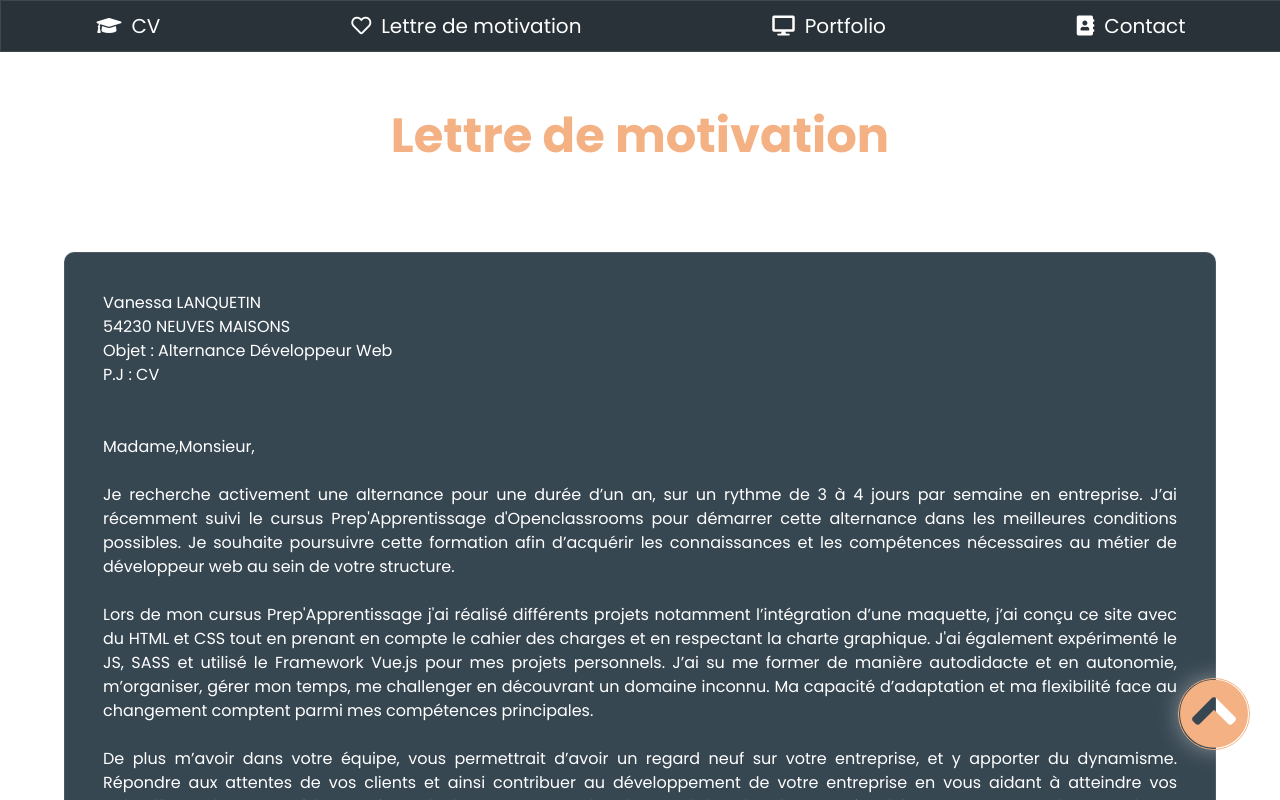
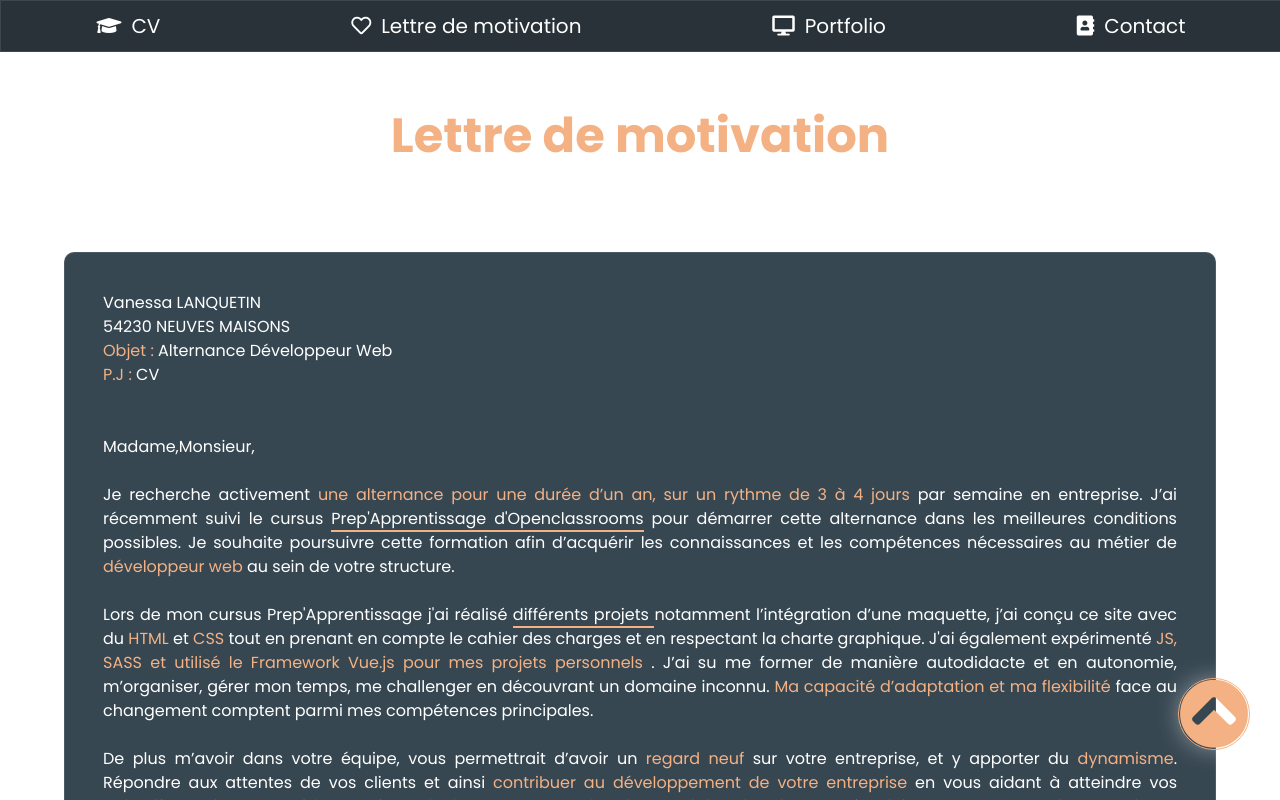
Before and after one commit to vanessa-lanquetin/vanessalanquetin.fr, a Vue app: page /letter in a window 1280 px wide. Shown: the top 800 px of the page. Built offline with nearby package versions, Linux system fonts and the light colour scheme; no server answers.

Commit message:
adjustment style for letter

```diff
--- a/src/views/Letter.vue
+++ b/src/views/Letter.vue
@@ -16,8 +16,8 @@
               <div>54230 NEUVES MAISONS</div>
             </div>
             <div id="object">
-              <div>Objet : Alternance Développeur Web</div>
-              <div>P.J : CV</div>
+              <div><span>Objet : </span>Alternance Développeur Web</div>
+              <div><span>P.J :</span> CV</div>
             </div>
           </div>
           <div id="body-letter">
@@ -26,53 +26,71 @@
             Madame,Monsieur,
             <br />
             <br />
-            Je recherche activement une alternance pour une durée d’un an, sur
-            un rythme de 3 à 4 jours par semaine en entreprise.
+            Je recherche activement
+            <span
+              >une alternance pour une durée d’un an, sur un rythme de 3 à 4
+              jours</span
+            >
+            par semaine en entreprise.
             <div class="space">
               <br />
               <br />
             </div>
-            J’ai récemment suivi le cursus Prep'Apprentissage
-            d'Openclassrooms pour démarrer cette alternance dans les meilleures
-            conditions possibles.
+            J’ai récemment suivi le cursus
+            <a
+              class="link"
+              target="blank"
+              href="https://info.openclassrooms.com/fr/lp/prepapprentissage"
+              >Prep'Apprentissage d'Openclassrooms</a
+            >
+            pour démarrer cette alternance dans les meilleures conditions
+            possibles.
             <div class="space">
               <br />
               <br />
             </div>
             Je souhaite poursuivre cette formation afin d’acquérir les
             connaissances et les compétences nécessaires au métier de
-            développeur web au sein de votre structure.
+            <span>développeur web</span>
+            au sein de votre structure.
             <br />
             <br />
-            Lors de mon cursus Prep'Apprentissage j'ai réalisé différents
-            projets notamment l’intégration d’une maquette, j’ai conçu ce site
-            avec du HTML et CSS tout en prenant en compte le cahier des charges
-            et en respectant la charte graphique.
+            Lors de mon cursus Prep'Apprentissage j'ai réalisé
+            <router-link class="link" target="_blank" :to="{ name: 'portfolio' }"
+              >différents projets </router-link
+            >notamment l’intégration d’une maquette, j’ai conçu ce site avec du
+            <span>HTML</span> et <span>CSS</span> tout en prenant en compte le
+            cahier des charges et en respectant la charte graphique.
             <div class="space">
               <br />
               <br />
             </div>
-            J'ai également expérimenté le JS, SASS et utilisé le Framework
-            Vue.js pour mes projets personnels. J’ai su me former de manière
-            autodidacte et en autonomie, m’organiser, gérer mon temps, me
-            challenger en découvrant un domaine inconnu.
+            J'ai également expérimenté
+            <span
+              >JS, SASS et utilisé le Framework Vue.js pour mes projets
+              personnels</span
+            >
+            . J’ai su me former de manière autodidacte et en autonomie,
+            m’organiser, gérer mon temps, me challenger en découvrant un domaine
+            inconnu.
             <div class="space">
               <br />
               <br />
             </div>
-            Ma capacité d’adaptation et ma flexibilité face au changement
-            comptent parmi mes compétences principales.
+            <span>Ma capacité d’adaptation et ma flexibilité </span>
+            face au changement comptent parmi mes compétences principales.
             <br />
             <br />
             De plus m’avoir dans votre équipe, vous permettrait d’avoir un
-            regard neuf sur votre entreprise, et y apporter du dynamisme.
+            <span>regard neuf</span> sur votre entreprise, et y apporter du
+            <span>dynamisme</span>.
             <div class="space">
               <br />
               <br />
             </div>
-            Répondre aux attentes de vos clients et ainsi contribuer au
-            développement de votre entreprise en vous aidant à atteindre vos
-            objectifs serait une expérience très enrichissante pour moi.
+            Répondre aux attentes de vos clients et ainsi <span> contribuer au
+            développement de votre entreprise</span> en vous aidant à atteindre vos
+            objectifs serait <span>une expérience très enrichissante pour moi.</span>
             <div class="space">
               <br />
               <br />
@@ -90,7 +108,7 @@
             Veuillez agréer Madame, Monsieur, mes salutations distinguées.
             <br />
             <br />
-            Vanessa LANQUETIN
+            <div id="signature">Vanessa LANQUETIN</div>
           </div>
         </div>
       </div>
@@ -128,8 +146,15 @@ export default {};
     flex-wrap: wrap;
   }
 }
+#signature {
+  text-align: right;
+}
 .space {
   display: none;
+}
+
+span {
+  color: #f4b183;
 }
 @media screen and (max-width: 1360px) {
   #sec-letter .text-box {
```
Also changed, not shown: 2 other files (tests, documents, lock files or other folders).
